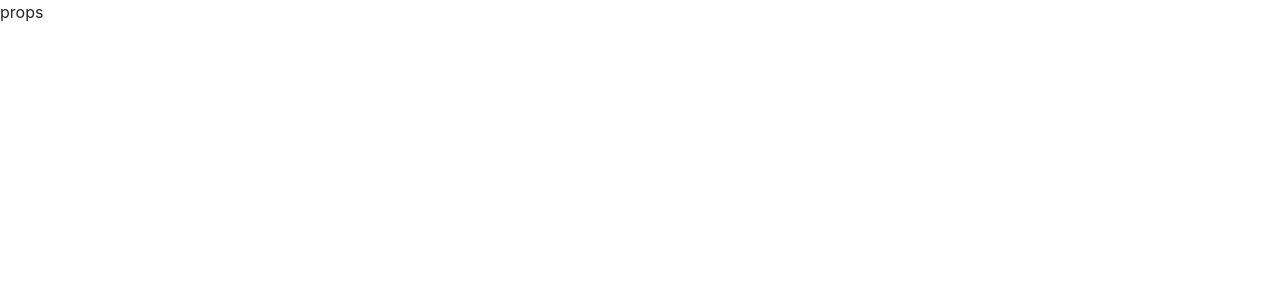
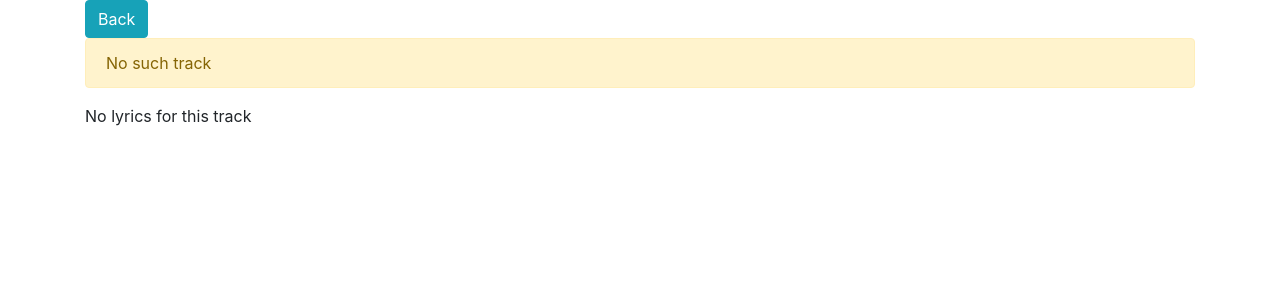
Before and after one commit to vladimirze/favorite-playlist-assignment, a React (Vite) app: page /track/1 in a window 1280 px wide. Shown: the top 300 px of the page. Built offline with nearby package versions, Linux system fonts and the light colour scheme.

Commit message:
Show track info in the track page

```diff
--- a/src/api/track.js
+++ b/src/api/track.js
@@ -9,6 +9,10 @@ const trackResource = {
          .then(response => {
             return response.track_list;
          })
+   },
+
+   getLyrics(trackId) {
+      return request(`${CONFIG.BASE_ENDPOINT}/track.lyrics.get?track_id=${trackId}`);
    }
 };
 
--- a/src/pages/TrackPage.js
+++ b/src/pages/TrackPage.js
@@ -1,8 +1,83 @@
 import React from 'react';
+import Container from "react-bootstrap/Container";
+import {withRouter} from "react-router-dom";
+import playlistService from "../services/playlistStorage";
+import Alert from "react-bootstrap/Alert";
+import trackResource from "../api/track";
+import Button from "react-bootstrap/Button";
 
 
-export default function TrackPage(props) {
-   return (
-      <span>props</span>
-   )
+class TrackPage extends React.Component {
+   constructor(props) {
+      super(props);
+
+      this.state = {
+         lyrics: {}
+      };
+
+      this.trackId = parseInt(this.props.match.params.id);
+      this.track = playlistService.findTrack(this.trackId);
+
+      this.gotoPlaylist = this.gotoPlaylist.bind(this);
+   }
+
+   componentDidMount() {
+      if (this.hasLyrics()) {
+         trackResource.getLyrics(this.trackId)
+            .then(response => {
+               this.setState(() => {
+                  return {
+                     lyrics: response
+                  }
+               });
+            })
+            .catch(console.error);
+      }
+   }
+
+   hasLyrics() {
+      return this.track && this.track.has_lyrics === 1;
+   }
+
+   renderLyrics() {
+      if (!this.hasLyrics()) {
+         return <div>No lyrics for this track</div>;
+      } else {
+         return <div>{this.state.lyrics.lyrics_body}</div>;
+      }
+   }
+
+   gotoPlaylist() {
+      this.props.history.push('/');
+   }
+
+   render() {
+      return (
+         <Container>
+            <Button variant="info" onClick={this.gotoPlaylist}>Back</Button>
+
+            {
+               !this.track &&
+               <Alert variant="warning">
+                  No such track
+               </Alert>
+            }
+
+            {
+               this.track &&
+               <div>
+                  <div>Name: {this.track.track_name}</div>
+                  <div>Artist: {this.track.artist_name}</div>
+                  <div>Album: {this.track.album_name}</div>
+                  <div>Length: {this.track.track_length || 'N/A'}</div>
+               </div>
+            }
+
+            {this.renderLyrics()}
+
+         </Container>
+      )
+   }
 }
+
+export default withRouter(TrackPage);
--- a/src/services/playlistStorage.js
+++ b/src/services/playlistStorage.js
@@ -11,6 +11,11 @@ const playlistService = {
 
    save(item) {
       localStorage.setItem(this.key, JSON.stringify(item));
+   },
+
+   findTrack(trackId) {
+      const tracks = this.load();
+      return tracks.find(track => track.track_id === trackId);
    }
 };
 
```
